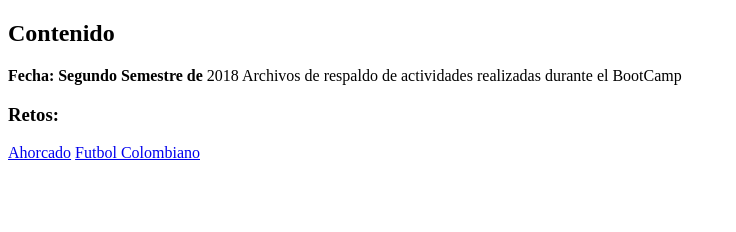
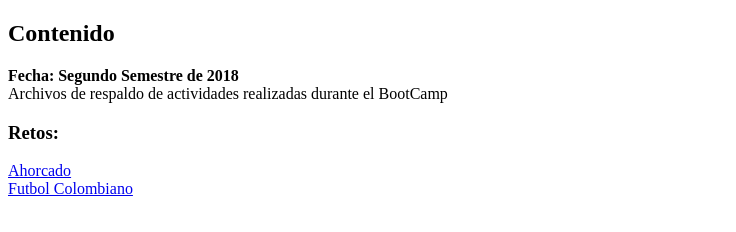
Before and after one commit to creaticjs/DanielCollazos, a plain HTML site: page index.html in a window 1280 px wide. Shown: the whole page, without its empty margins (0-736 px from the left). Drawn offline with Linux system fonts and the light colour scheme.

Commit message:
Update index.html

```diff
--- a/index.html
+++ b/index.html
@@ -10,7 +10,8 @@
     <div>
         <h2>Contenido</h2>
         <p>
-            <strong>Fecha: Segundo Semestre de </strong> 2018
+            <strong>Fecha: Segundo Semestre de 2018</strong>
+            <br>
             Archivos de respaldo de actividades realizadas durante el BootCamp
         </p>
         <p>
@@ -18,6 +19,7 @@
                 Retos:
             </h3>
             <a href="./reto1">Ahorcado</a>
+            <br>
             <a href="./reto2">Futbol Colombiano</a>
         </p>
     </div>
```
